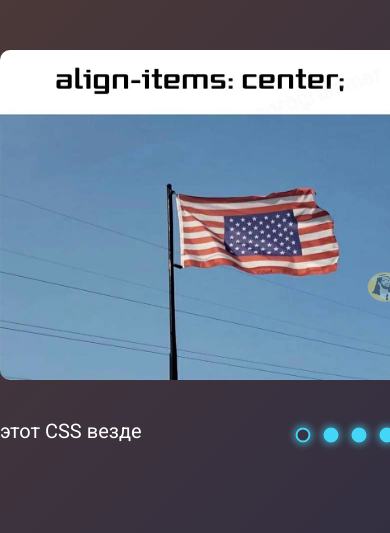
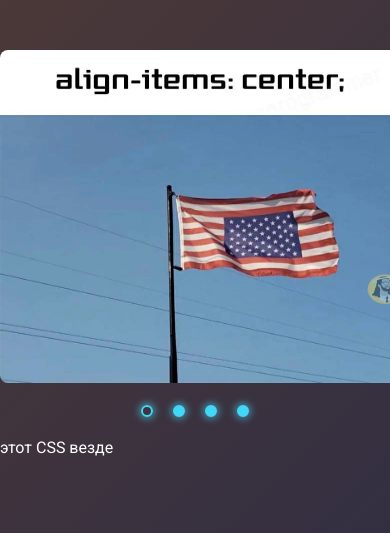
Before and after one commit to gettosun/cssMemSlider, a plain HTML site: page cssMemSlider/index.html in a window 390 px wide. Drawn offline with Linux system fonts and the light colour scheme.

Commit message:
feat: add media query (Mon, May 16, 2022 16:29:14 PM)

```diff
--- a/cssMemSlider/style.css
+++ b/cssMemSlider/style.css
@@ -12,11 +12,13 @@ body {
   color: #ffffff;
   background: linear-gradient(135deg, rgb(75, 56, 56) 0%, rgb(43, 44, 69) 100%);
   width: 100%;
-  height: 100vh;
+  height: 100%;
+  min-height: 100vh;
   padding-top: 50px;
 }
 .wrapper {
-  width: 400px;
+  width: 45%;
+  min-width: 400px;
   aspect-ratio: 5/6;
   margin: 0 auto;
 }
@@ -53,7 +55,7 @@ input[type=radio] {
 }
 .slider-images .slider-item {
   display: inline-block;
-  width: 400px;
+  width: 700px;
   background-repeat: no-repeat;
   background-size: 100% 100%;
   background-position: center center;
@@ -97,7 +99,7 @@ label {
   position: absolute;
   top: 0;
   left: 0;
-  transform: translate(50%, 50%);
+  transform: translate3d(50%, 50%, 0);
   width: 1.5rem;
   height: 1.5rem;
   border-radius: 50%;
@@ -150,3 +152,32 @@ label {
 #s4:checked ~ .slider-controls .slider-controls_4 .circle {
   background-color: rgba(255, 255, 255, .01);
 }
+
+@media (max-width: 768px) {
+  html {
+    font-size: 8px;
+  }
+  .wrapper {
+    aspect-ratio: 14/15;
+  }
+  .slider {
+    grid-template-rows: 3fr 40px 40px;
+    grid-template-columns: 1fr;
+    grid-gap: 1rem;
+    grid-template-areas:
+      'content'
+      'control'
+      'description';
+  }
+  .slider-controls {
+    justify-content: center;
+  }
+  label {
+    margin-right: 1.2rem;
+  }
+  .circle {
+    top: 50%;
+    left: 50%;
+    transform: translate3d(-50%, -50%, 0);
+  }
+}
```
